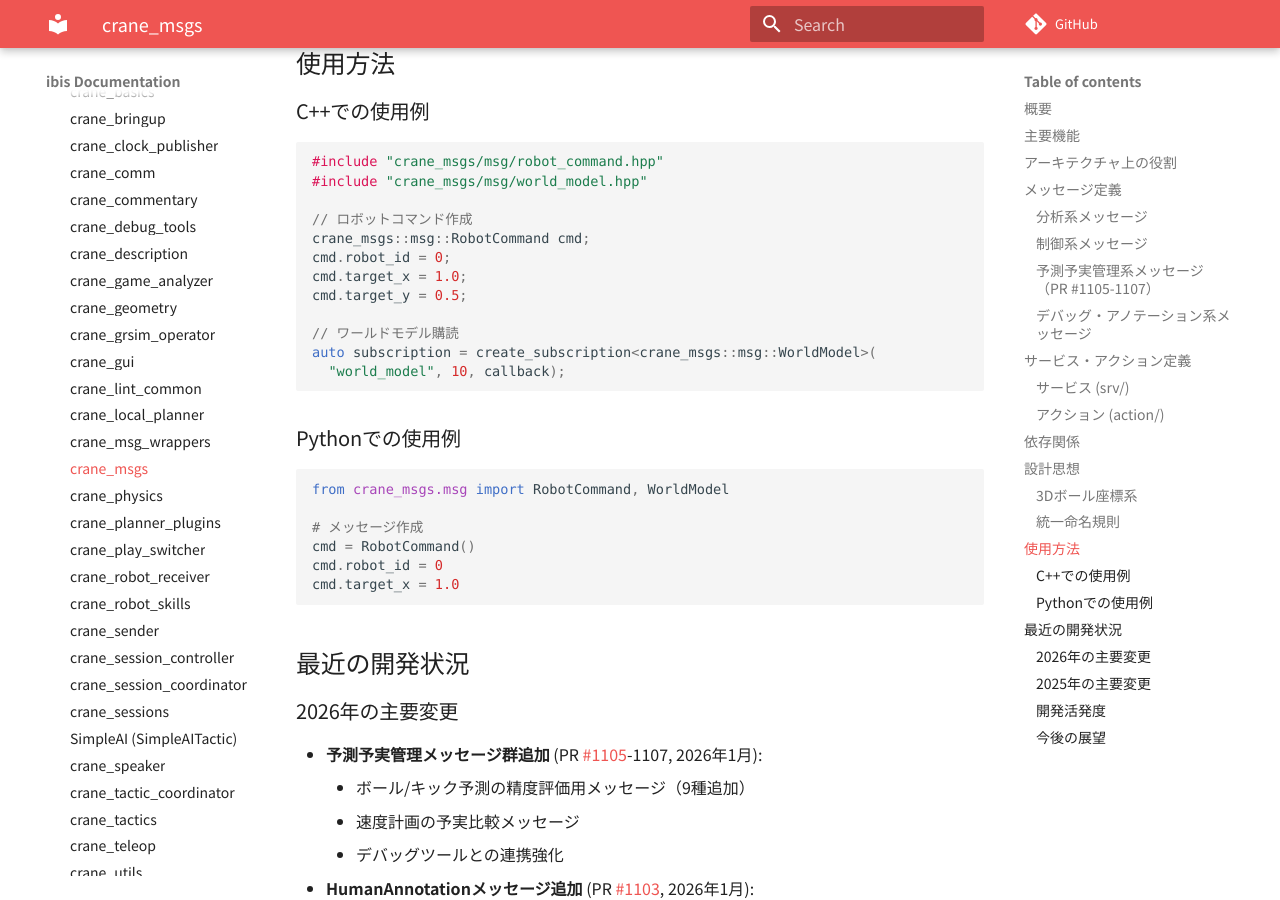
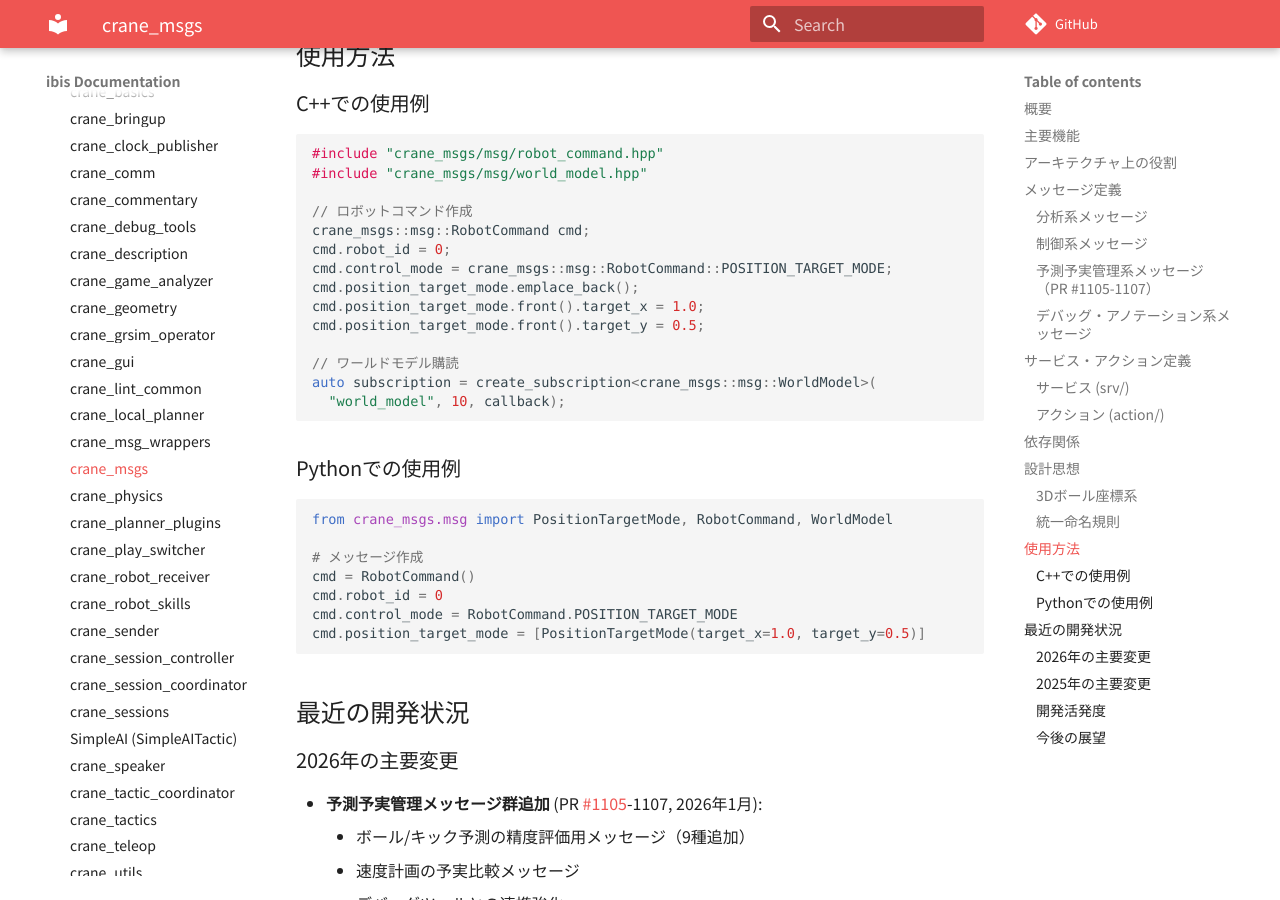
Before and after one commit to ibis-ssl/ibis_documentation, an MkDocs documentation site: the page built from docs/ai/packages/crane_msgs.md, in a window 1280 px wide and 900 px high, scrolled down 3146 px. Built offline with MkDocs 1.6.1 and Material for MkDocs 9.7.7, drawn with Linux system fonts in a browser that asks for light colours; nearby versions of some CDN libraries; some web fonts are replaced; comment, search, counter and statistics services are not loaded; some of the changed text lies outside the part shown.

Commit message:
🔄 synced local 'docs/ai' with remote 'docs'

````diff
--- a/docs/ai/packages/crane_msgs.md
+++ b/docs/ai/packages/crane_msgs.md
@@ -35,8 +35,7 @@ Craneシステムの**メッセージ基盤層**として、全コンポーネ
 - **RobotSelectResults.msg**: ロボット選択結果
 - **TargetMode系**: 位置・速度・極座標での目標値指定
 - **LocalCameraMode.msg**: ローカルカメラ制御
-- **PositionCommand.msg / PositionCommands.msg**: 位置指令コマンド
-- **VelocityCommand.msg / VelocityCommands.msg**: 速度指令コマンド
+- **RobotCommand.msg / RobotCommands.msg**: 統一ロボット制御コマンド（位置/速度両モード）
 
 ### 予測予実管理系メッセージ（PR #1105-1107）
 
@@ -113,8 +112,10 @@ position.z/velocity.z フィールドを活用してボールの3D軌道を表
 // ロボットコマンド作成
 crane_msgs::msg::RobotCommand cmd;
 cmd.robot_id = 0;
-cmd.target_x = 1.0;
-cmd.target_y = 0.5;
+cmd.control_mode = crane_msgs::msg::RobotCommand::POSITION_TARGET_MODE;
+cmd.position_target_mode.emplace_back();
+cmd.position_target_mode.front().target_x = 1.0;
+cmd.position_target_mode.front().target_y = 0.5;
 
 // ワールドモデル購読
 auto subscription = create_subscription<crane_msgs::msg::WorldModel>(
@@ -124,12 +125,13 @@ auto subscription = create_subscription<crane_msgs::msg::WorldModel>(
 ### Pythonでの使用例
 
 ```python
-from crane_msgs.msg import RobotCommand, WorldModel
+from crane_msgs.msg import PositionTargetMode, RobotCommand, WorldModel
 
 # メッセージ作成
 cmd = RobotCommand()
 cmd.robot_id = 0
-cmd.target_x = 1.0
+cmd.control_mode = RobotCommand.POSITION_TARGET_MODE
+cmd.position_target_mode = [PositionTargetMode(target_x=1.0, target_y=0.5)]
 ```
 
 ## 最近の開発状況
````
Also changed, not shown: docs/ai/packages/crane_robot_skills.md (+1 -1 lines).
